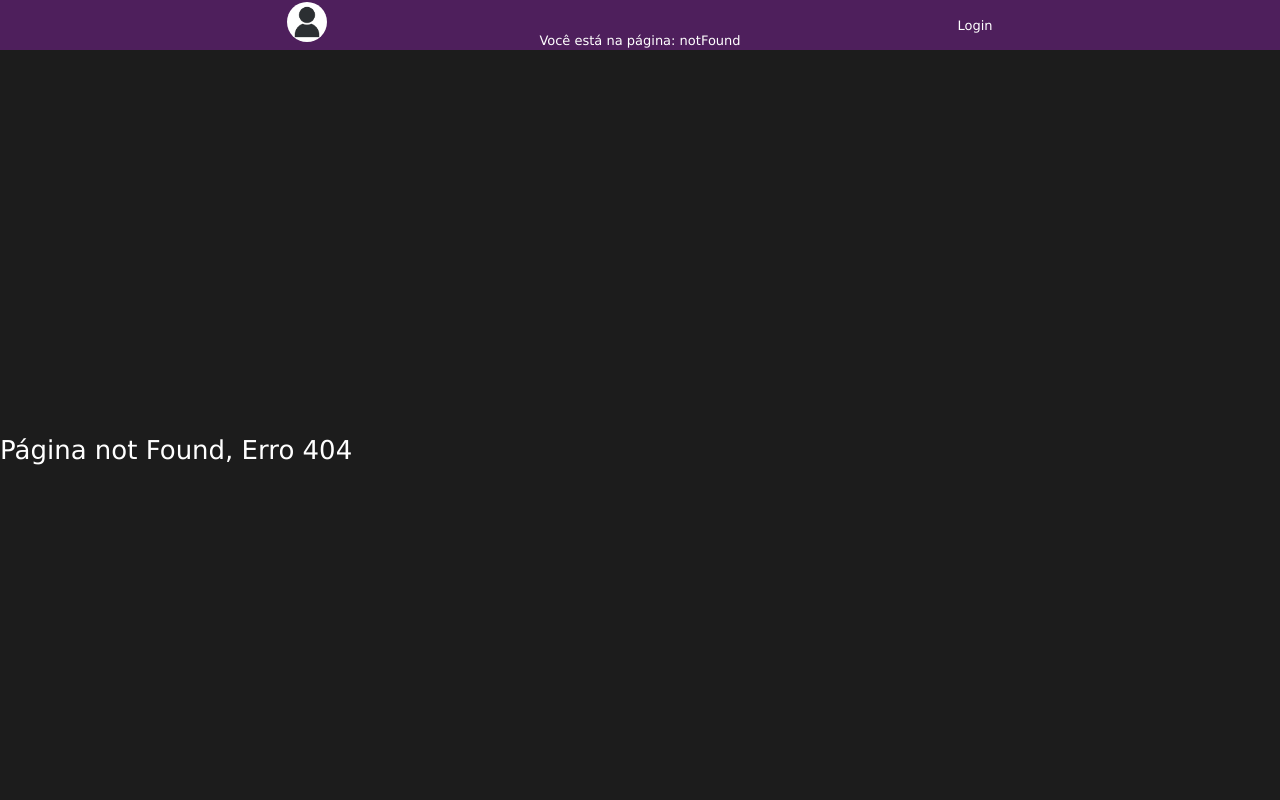
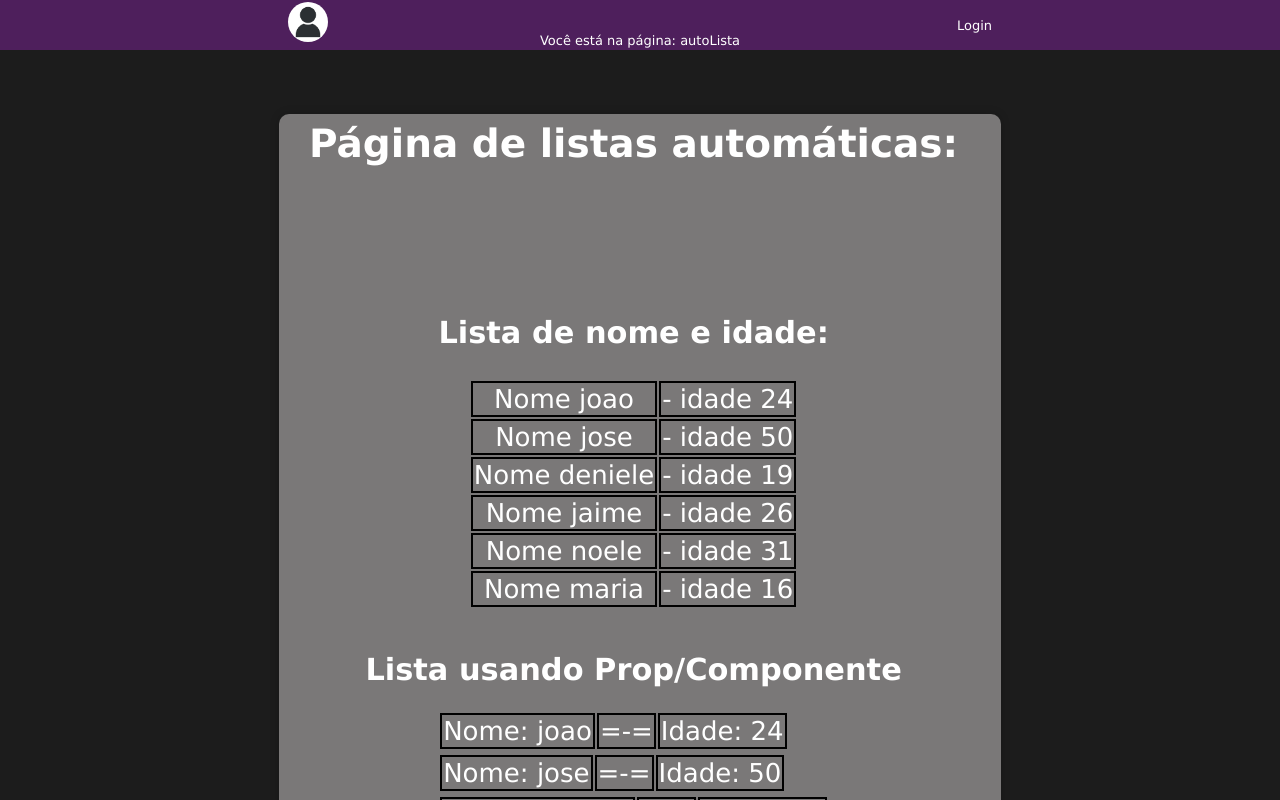
Before and after one commit to murilo966/Front-End, a React (Create React App) app: page /autoLista in a window 1280 px wide. Before the commit this address had no page. Shown: the top 800 px of the page. Built offline with nearby package versions, Linux system fonts and the light colour scheme.

Commit message:
aula do dia 22/01
aprendendo a usar o "main" em forma de listas e usar Condicional no Front-End

```diff
--- a/src/App.css
+++ b/src/App.css
@@ -47,6 +47,35 @@ a{
 }
 
 /* Fim da lista */
+
+
+/* Início da lista de cadastro */
+.elemento td{
+  border: 2px rgb(0, 0, 0) solid;
+}
+
+.elemento{
+  text-align: center;
+}
+
+.listaCadastro{
+  display: flex;
+  align-items: center;
+  flex-direction: column;
+}
+
+.compUnicoProp{
+  margin: 0px;
+  padding: 0px;
+}
+
+.Título_autoLista{
+  margin-right: 30px;
+  margin-left: 30px;
+}
+/* Fim da lista de cadastro */
+
+
 .header{
   overflow: hidden;
   background-color: rgb(78, 31, 92);
--- a/src/App.tsx
+++ b/src/App.tsx
@@ -6,6 +6,10 @@ import NotFound from './pages/notfound';
 import State from './pages/state';
 import PaiFilho from './pages/pai_filho';
 import Lista from './pages/lista';
+import AutoLista from './pages/autoLista';
+import Condicional from './pages/condicional';
+
+
 
 
 function App() {
@@ -18,6 +22,8 @@ function App() {
         <Route path='/pai-filho' element={<PaiFilho/>} ></Route>
         <Route path='/sobre/:parametro' element={<Sobre/>} ></Route>
         <Route path='/lista' element={<Lista/>} ></Route>
+        <Route path='/autoLista'element={<AutoLista/>}></Route>
+        <Route path='/condicional' element={<Condicional/>} ></Route>
 
       </Routes>
 
--- a/src/components/child/index.tsx
+++ b/src/components/child/index.tsx
@@ -1,22 +1,20 @@
 type Props = {
-    OnClickButtonFN: (retorno: string) => void
-    OnClickButtonSave: () => void
+    botaoComTexto: (retorno: string) => void
+    textoFilho: string
+
 }
 
-function Filho( Parametros: Props){
+function Filho(Param: Props){
 
-    function HandleClickButtonFN(){
-        Parametros.OnClickButtonFN('LUKE SKYWALKER DIZ - NÃÃÃÃÃÃÃÃÃÃÃÃÃOOOOOOOOO !!!! ')
+    function HandleClickButton1(){
+        Param.botaoComTexto(`essa mensagem foi enviada pelo filho: ${Param.textoFilho}`)
     }
 
     return(
         <div className="container-star-wars">
             <div className="bt-darth-vader">
-                <button onClick={(HandleClickButtonFN)}>DARTH VADER DIZ </button>
-            </div>
-
-            <div className="bt-luke-skywalker">
-                <button onClick={(Parametros.OnClickButtonSave)}>LUKE DIZ !!!!</button>
+                <h1>{Param.textoFilho}</h1>
+                <button onClick={HandleClickButton1}>Botão filho</button>
             </div>
         </div>
     )
--- a/src/components/father/index.tsx
+++ b/src/components/father/index.tsx
@@ -1,18 +1,24 @@
+import React from "react";
 import Filho from "../child";
+import { useState } from "react";
 
-function buttonEventAction(txt: String){
-    alert('EU SOU SEU PAI LUCK - ' + txt)
-}
 
-function buttonEventSave(){
-    alert(' NÃÃÃÃÃÃÃÃÃÃÃÃÃOOOOOOOOO, NÃÃÃÃÃÃÃÃÃÃÃÃÃOOOOOOOOO !!!')
-}
 
 function Pai(){
+    const [Texto, setTexto] = useState('');
+
+    function handleChangeText(event: React.ChangeEvent< HTMLInputElement >){
+        setTexto(event.target.value);
+    }
+
+    function ExecutarMetodoPai(Texto:string) {
+        alert("Texto retornado" + Texto)
+    }
+
     return(
         <div>
-            <Filho OnClickButtonFN={buttonEventAction}
-                OnClickButtonSave={buttonEventSave} />
+            <input type="text" placeholder="digite o texto passado" onChange={handleChangeText}/>
+            <Filho textoFilho={Texto} botaoComTexto={ExecutarMetodoPai}/>
         </div>
     )
 }
--- a/src/components/footer/index.tsx
+++ b/src/components/footer/index.tsx
@@ -9,6 +9,8 @@ function Footer(){
         <Link to='/sobre/Renan'><p>sobre</p></Link>
         <Link to='/state'><p>state</p></Link>
         <Link to='/lista'><p>lista</p></Link>
+        <Link to='/autoLista'><p>autoLista</p></Link>
+        <Link to='/condicional'><p>Condicional</p></Link>
         </div>
     )
 }
--- /dev/null
+++ b/src/components/itemLista/index.tsx
@@ -0,0 +1,16 @@
+type Props ={
+    dados: {
+        nome: string
+        idade: string
+    }
+}
+
+function ItemLista({dados}: Props){
+    return(
+        <div className="compUnicoProp">
+            <td>Nome: {dados.nome}</td> <td>=-=</td> <td>Idade: {dados.idade}</td>
+        </div>
+    )
+}
+
+export default ItemLista
--- /dev/null
+++ b/src/pages/autoLista.tsx
@@ -0,0 +1,65 @@
+import Footer from "../components/footer"
+import Header from "../components/header"
+import ItemLista from "../components/itemLista"
+
+function AutoLista(){
+
+    let listaPessoas = [
+        {nome: 'joao', idade: '24'},
+        {nome: 'jose', idade: '50'},
+        {nome: 'deniele', idade: '19'},
+        {nome: 'jaime', idade: '26'},
+        {nome: 'noele', idade: '31'},
+        {nome: 'maria', idade: '16'}
+    ]
+
+    return(
+        <div className="darkMode">
+            <Header PgAtual={"autoLista"}/>
+                <div className="content">
+                    <div className='container'>
+
+
+
+                        <h2 className="Título_autoLista">Página de listas automáticas:</h2>
+                        <br /><br /><br /><br />
+
+
+                        <table className="listaCadastro">
+                            <th><h3>Lista de nome e idade:</h3></th>
+
+                            <tr>
+                                <div className="elemento">
+                                    {listaPessoas.map((item,index)=>(
+                                        <tr key={index}>
+                                            <td>Nome {item.nome}</td> <td>- idade {item.idade}</td>
+                                        </tr>
+                                    ))}
+                                </div>
+                            </tr>
+
+
+
+                        </table>
+
+                        <table className="listaCadastro">
+                            <th><h3>Lista usando Prop/Componente</h3></th>
+
+                            <div className="elemento">
+                                {listaPessoas.map((item,index)=>(
+                                            <tr key={index}>
+                                                <ItemLista dados={item}/>
+
+                                            </tr>
+                                        ))}
+                            </div>
+                        </table>
+
+                    </div>
+                </div>
+            <Footer/>
+        </div>
+    )
+}
+
+export default AutoLista
--- /dev/null
+++ b/src/pages/condicional.tsx
@@ -0,0 +1,34 @@
+import Footer from "../components/footer"
+import Header from "../components/header"
+import { useState } from "react";
+
+function Condicional(){
+    const [show, setShow] = useState(true);
+
+    function HandleClickShow(){
+        if (show) {
+            setShow(false)
+        } else {
+            setShow(true)
+        }
+    }
+    return(
+        <div className="darkMode">
+            <Header PgAtual={"Condicional"}/>
+            <div className="content">
+                    <div className="container">
+                        <p>Página Condicional</p>
+
+                        <button onClick={HandleClickShow}>{show? "Ocultar" : "Mostrar"}</button>
+
+                        {show === true &&
+                        <div>ESTE TETO SÓ SERA EXIBIDO SE O SHOW FOR = A TRUE</div>
+                        }
+                    </div>
+                </div>
+            <Footer/>
+        </div>
+    )
+}
+
+export default Condicional
--- a/src/pages/detalhes.tsx
+++ b/src/pages/detalhes.tsx
@@ -1,6 +1,3 @@
-import Footer from "../components/footer"
-import Header from "../components/header"
-
 type Prop = {
     dados: {
         name: string;
```
Also changed, not shown: src/pages/molde.tsx (+6 -2 lines), 1 other file (tests, documents, lock files or other folders).
